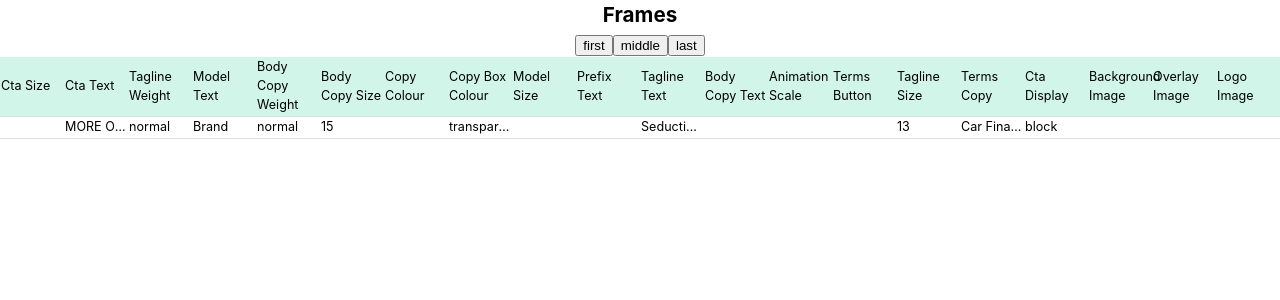
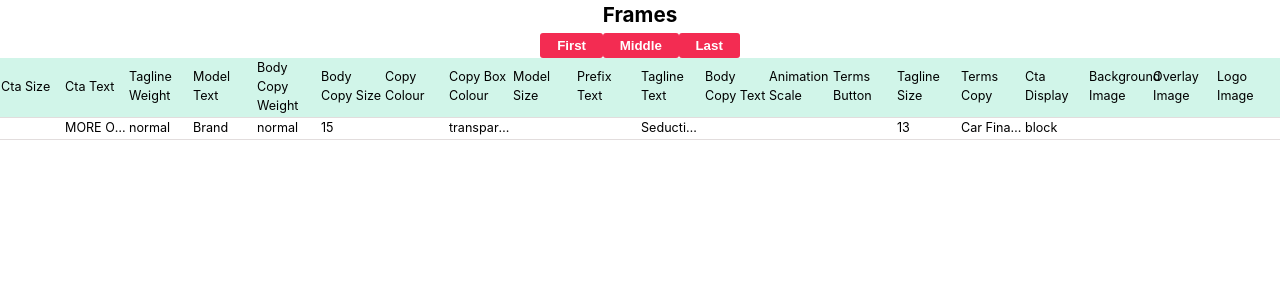
Before and after one commit to EduRomoGO/frames-viewer, a React (Create React App) app: page / in a window 1280 px wide. Shown: the top 300 px of the page. Built offline with nearby package versions, Linux system fonts and the light colour scheme.

Commit message:
feat: button styles

```diff
--- a/src/components/uic/Button/Button.css
+++ b/src/components/uic/Button/Button.css
@@ -1,5 +1,25 @@
+:root {
+  --color-dark:  #161616;
+  --color-ocean:  #416dea;
+  --color-grass: #3dd28d;
+  --color-snow: #FFFFFF;
+  --color-salmon: #F32C52;
+  --color-sun: #feee7d;
+  --color-alge: #7999a9;
+  --color-flower: #353866;
+  --color-smoke: #e4e4e4;
+}
+
 .button {
   border: none;
+  order: none;
+  background-color: blueviolet;
+  color: white;
+  border-radius: 3px;
+  padding: 0.3rem 1rem;
+  text-transform: capitalize;
+  font-weight: bold;
+  cursor: pointer;
 }
 
 
--- a/src/components/uic/Button/Button.js
+++ b/src/components/uic/Button/Button.js
@@ -2,7 +2,7 @@ import React from 'react';
 import './Button.css';
 
 const Button = ({onClick, name}) => {
-  return <button className='.button' onClick={() => onClick(name)}>{name}</button>
+  return <button className='button button--salmon' onClick={() => onClick(name)}>{name}</button>
 };
 
 export default Button;
```
